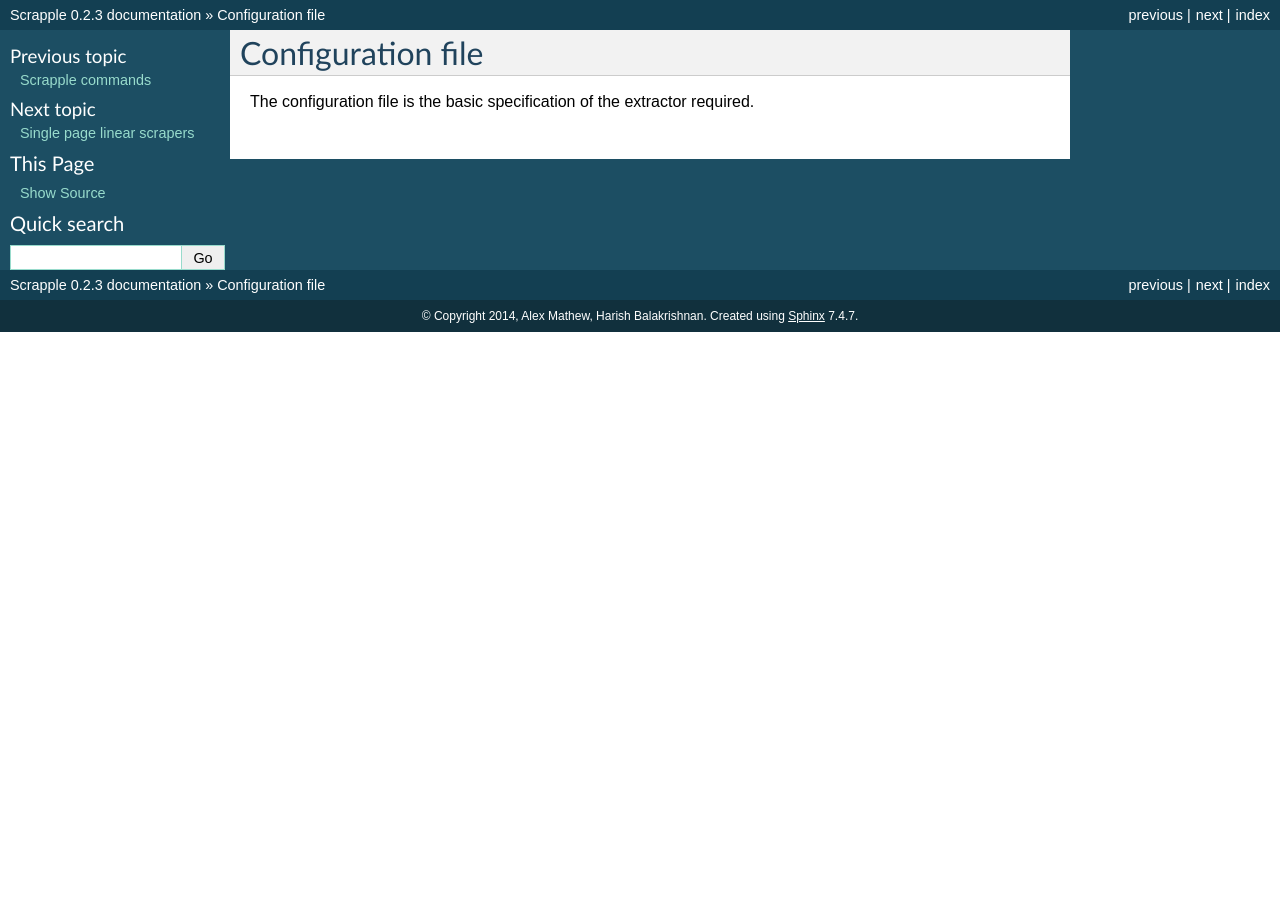
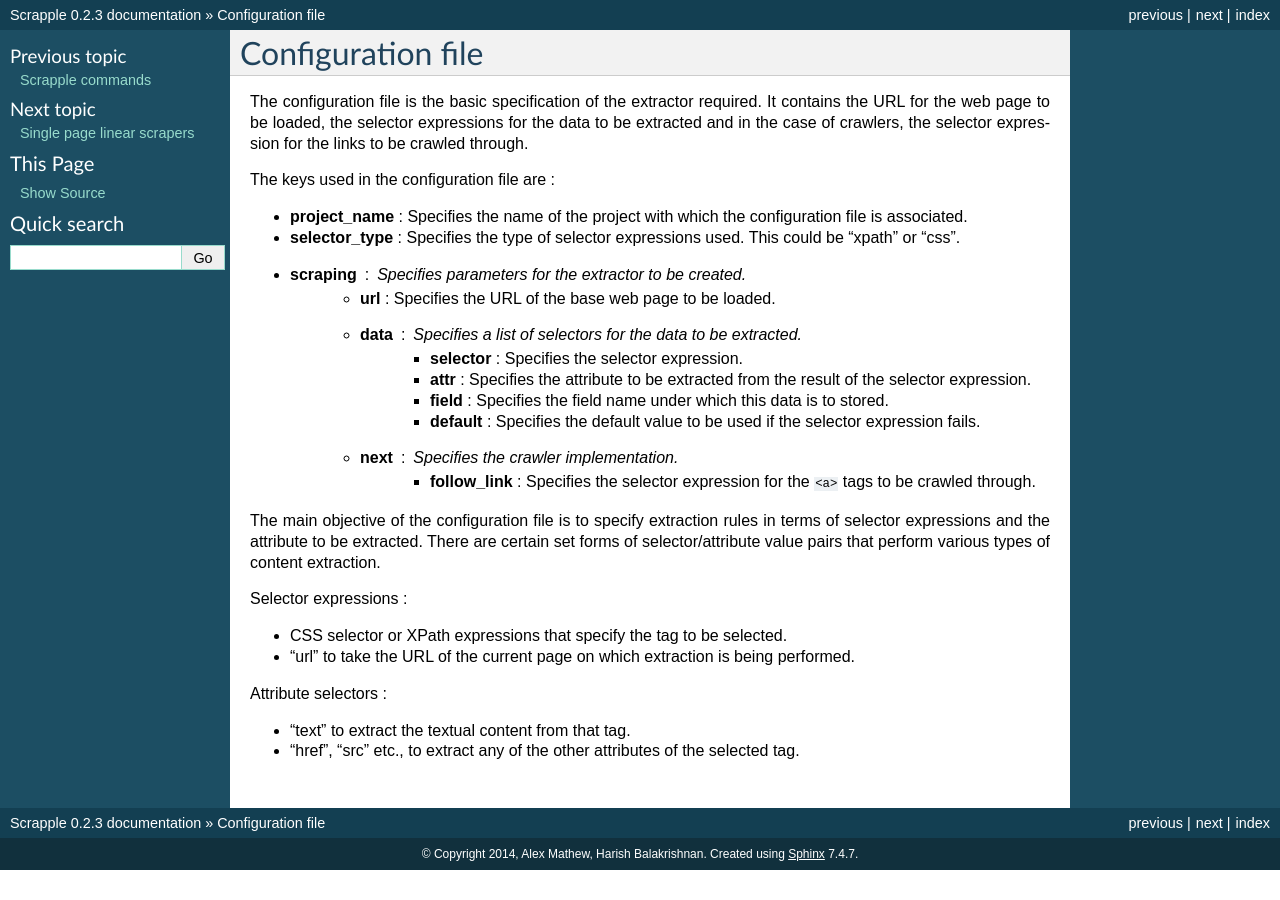
Before and after one commit to AlexMathew/scrapple, a Sphinx documentation site: the page built from docs/framework/config.rst, in a window 1280 px wide. Built offline with Sphinx 7.4.7, drawn with Linux system fonts in a browser that asks for light colours.

Commit message:
Update docs

```diff
--- a/docs/dev/authors.rst
+++ /dev/null
@@ -1,5 +0,0 @@
-Authors
-=======
-
-
-.. include:: ../../AUTHORS.rst
--- a/docs/dev/contributing.rst
+++ /dev/null
@@ -1 +0,0 @@
-.. include:: ../../CONTRIBUTING.rst
--- a/docs/framework/config.rst
+++ b/docs/framework/config.rst
@@ -4,4 +4,30 @@
 Configuration file
 ==================
 
-The configuration file is the basic specification of the extractor required.
+The configuration file is the basic specification of the extractor required. It contains the URL for the web page to be loaded, the selector expressions for the data to be extracted and in the case of crawlers, the selector expression for the links to be crawled through.
+
+The keys used in the configuration file are :
+
+- **project_name** : Specifies the name of the project with which the configuration file is associated.
+- **selector_type** : Specifies the type of selector expressions used. This could be "xpath" or "css".
+- **scraping** : Specifies parameters for the extractor to be created.
+	* **url** : Specifies the URL of the base web page to be loaded.
+	* **data** : Specifies a list of selectors for the data to be extracted.
+		+ **selector** : Specifies the selector expression.
+		+ **attr** : Specifies the attribute to be extracted from the result of the selector expression.
+		+ **field** : Specifies the field name under which this data is to stored.
+		+ **default** : Specifies the default value to be used if the selector expression fails.
+	* **next** : Specifies the crawler implementation.
+		+ **follow_link** : Specifies the selector expression for the ``<a>`` tags to be crawled through.
+
+The main objective of the configuration file is to specify extraction rules in terms of selector expressions and the attribute to be extracted. There are certain set forms of selector/attribute value pairs that perform various types of content extraction.
+
+Selector expressions :
+
+- CSS selector or XPath expressions that specify the tag to be selected.
+- "url" to take the URL of the current page on which extraction is being performed.
+
+Attribute selectors :
+
+- "text" to extract the textual content from that tag.
+- "href", "src" etc., to extract any of the other attributes of the selected tag.
```
Also changed, not shown: docs/framework/basic.rst (+23 -0 lines), docs/index.rst (+0 -19 lines), docs/framework/images/architecture.jpg (added).
